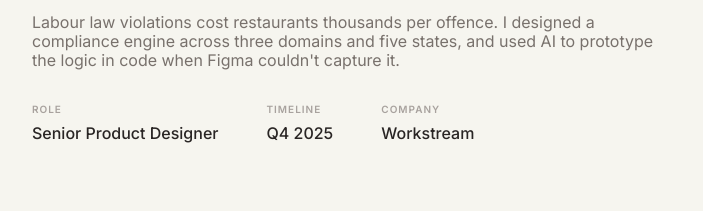
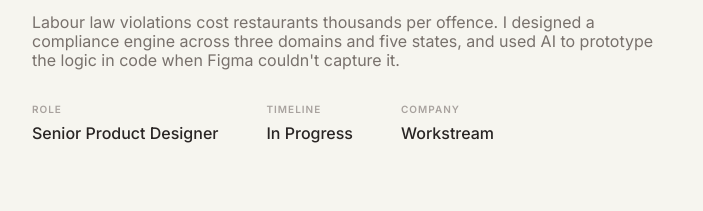
Before and after one commit to nickabasolo/portfolio-2026, a React (Vite) app: page /case-study/break-rules in a window 1280 px wide. Shown: the part 820-1031 px from the top of the page, without its empty margins (420-1123 px from the left). Built offline with nearby package versions, Linux system fonts and the light colour scheme; what @posthog/react would draw is missing.

Commit message:
Update BreakRules.tsx

```diff
--- a/pages/case-studies/BreakRules.tsx
+++ b/pages/case-studies/BreakRules.tsx
@@ -10,7 +10,7 @@ export const summary = {
   title: 'A labour law compliance engine, built and tested with AI',
   subtitle: 'Labour law violations cost restaurants thousands per offence. I designed a compliance engine across three domains and five states, and used AI to prototype the logic in code when Figma couldn\'t capture it.',
   role: 'Senior Product Designer',
-  duration: 'Q4 2025',
+  duration: 'In Progress',
   company: 'Workstream',
   image: 'assets/case-studies/Break rules.png',
   cardImage: 'assets/case-studies/Break rules.png',
```
